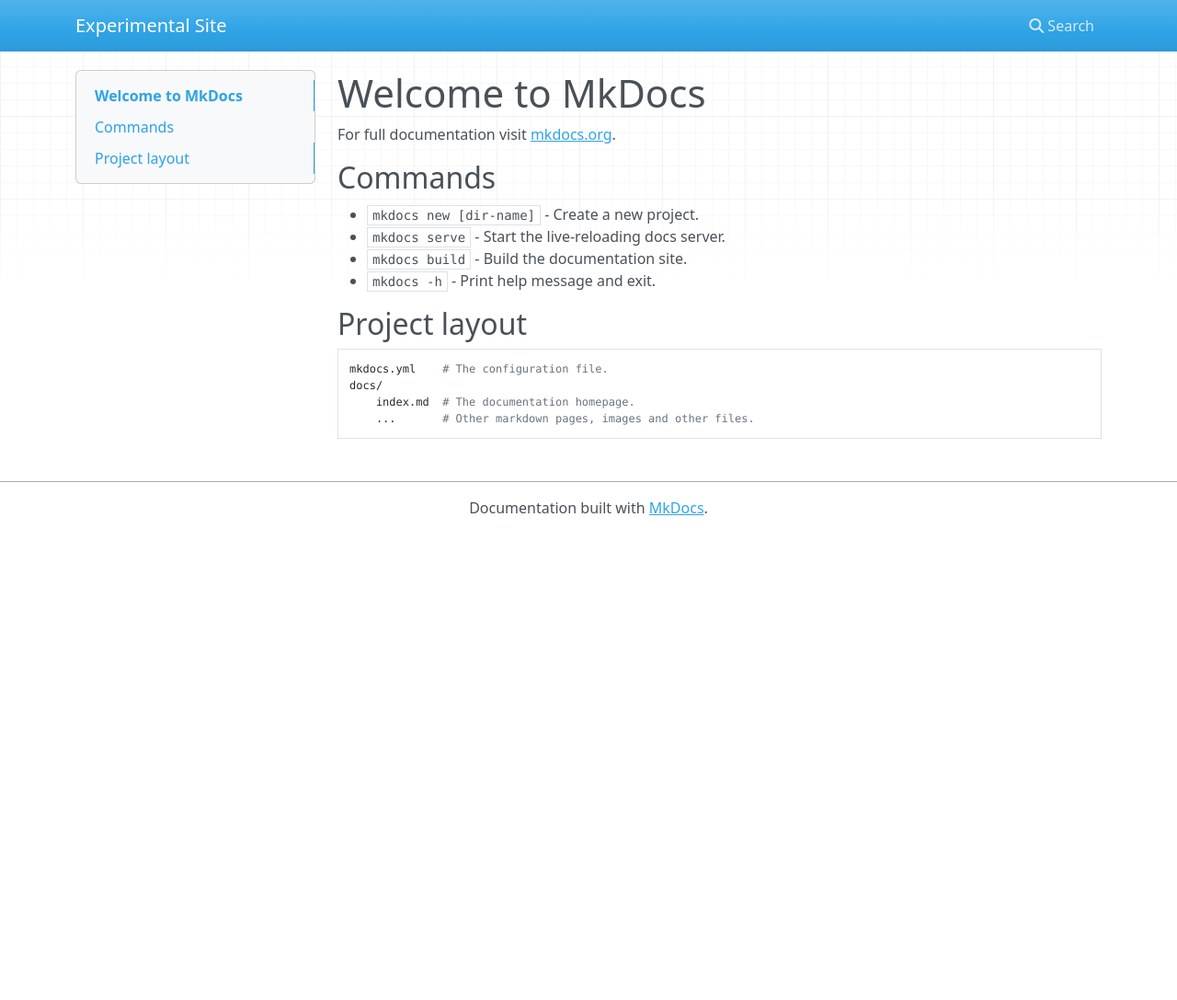
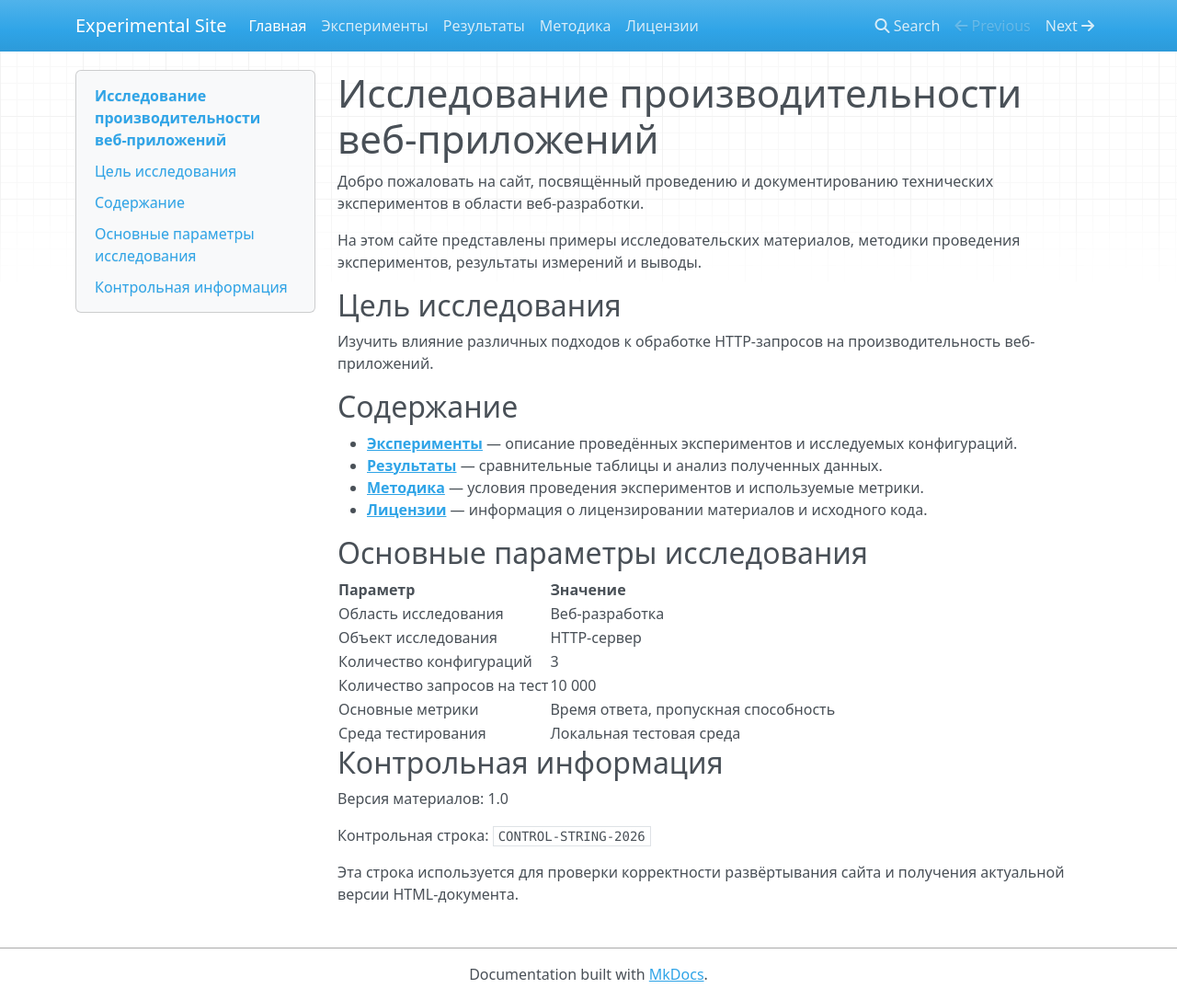
Before and after one commit to IvanPogorenko/mkdocs-experiments, an MkDocs documentation site: the page built from docs/index.md, in a window 1280 px wide and 1087 px high. Shown: the whole window at 92% size. Built offline with MkDocs 1.6.1, drawn with Linux system fonts in a browser that asks for light colours; nearby versions of some CDN libraries.

```diff
--- a/docs/index.md
+++ b/docs/index.md
@@ -1,17 +1,35 @@
-# Welcome to MkDocs
+# Исследование производительности веб-приложений
 
-For full documentation visit [mkdocs.org](https://www.mkdocs.org).
+Добро пожаловать на сайт, посвящённый проведению и документированию технических экспериментов в области веб-разработки.
 
-## Commands
+На этом сайте представлены примеры исследовательских материалов, методики проведения экспериментов, результаты измерений и выводы.
 
-* `mkdocs new [dir-name]` - Create a new project.
-* `mkdocs serve` - Start the live-reloading docs server.
-* `mkdocs build` - Build the documentation site.
-* `mkdocs -h` - Print help message and exit.
+## Цель исследования
 
-## Project layout
+Изучить влияние различных подходов к обработке HTTP-запросов на производительность веб-приложений.
 
-    mkdocs.yml    # The configuration file.
-    docs/
-        index.md  # The documentation homepage.
-        ...       # Other markdown pages, images and other files.
+## Содержание
+
+* **[Эксперименты](experiments.md)** — описание проведённых экспериментов и исследуемых конфигураций.
+* **[Результаты](results.md)** — сравнительные таблицы и анализ полученных данных.
+* **[Методика](methodology.md)** — условия проведения экспериментов и используемые метрики.
+* **[Лицензии](license.md)** — информация о лицензировании материалов и исходного кода.
+
+## Основные параметры исследования
+
+| Параметр                    | Значение                             |
+| --------------------------- | ------------------------------------ |
+| Область исследования        | Веб-разработка                       |
+| Объект исследования         | HTTP-сервер                          |
+| Количество конфигураций     | 3                                    |
+| Количество запросов на тест | 10 000                               |
+| Основные метрики            | Время ответа, пропускная способность |
+| Среда тестирования          | Локальная тестовая среда             |
+
+## Контрольная информация
+
+Версия материалов: 1.0
+
+Контрольная строка: `CONTROL-STRING-2026`
+
+Эта строка используется для проверки корректности развёртывания сайта и получения актуальной версии HTML-документа.
--- a/mkdocs.yml
+++ b/mkdocs.yml
@@ -1,9 +1,17 @@
 site_name: Experimental Site
 site_description: Публикация результатов экспериментов
 site_author: Ivan Pogorenko
+
+site_url: https://IvanPogorenko.github.io/mkdocs-experiments/
+
+use_directory_urls: false
 
 theme:
   name: mkdocs
 
 nav:
   - Главная: index.md
+  - Эксперименты: experiments.md
+  - Результаты: results.md
+  - Методика: methodology.md
+  - Лицензии: license.md
```
Also changed, not shown: docs/experiments.md (added, +56 -0 lines), docs/license.md (added, +36 -0 lines), docs/methodology.md (added, +88 -0 lines), docs/results.md (added, +55 -0 lines).
